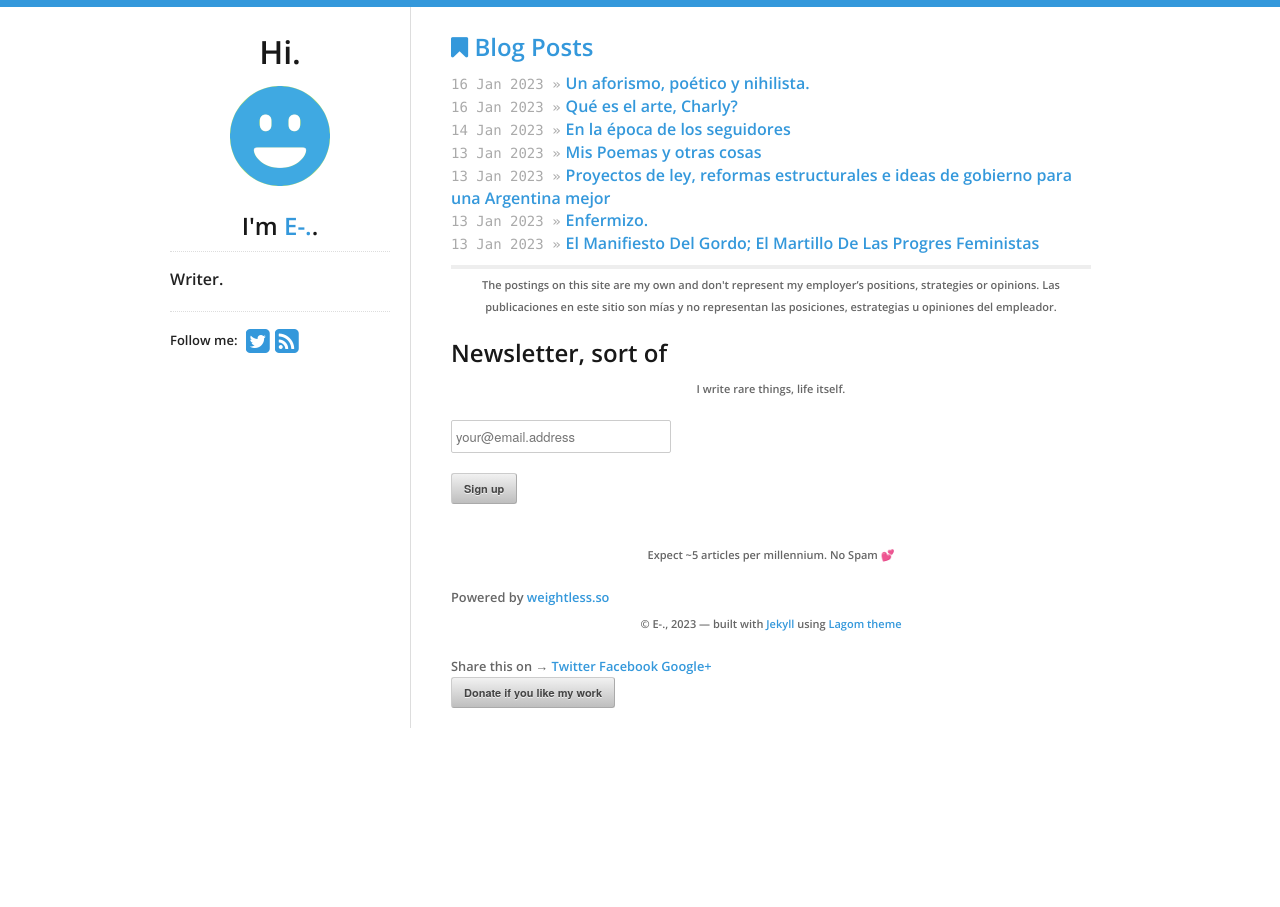
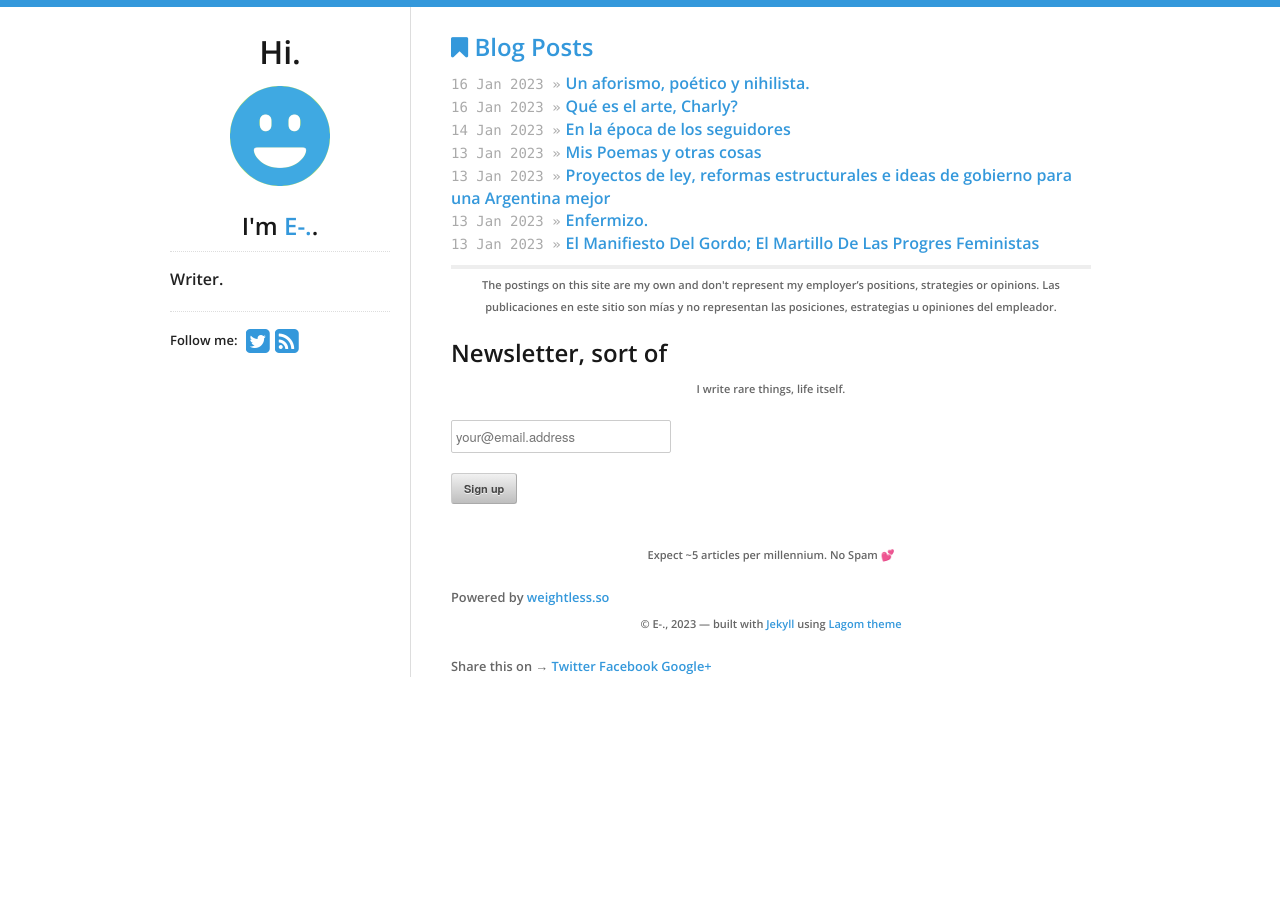
Before and after one commit to Mercyletter/ok, a Jekyll site: the page built from index.html, in a window 1280 px wide. Built offline with Jekyll 4.4.1, drawn with Linux system fonts in a browser that asks for light colours.

Commit message:
Update default.html

```diff
--- a/_layouts/default.html
+++ b/_layouts/default.html
@@ -30,7 +30,7 @@
       <div class="footer">
       {% include footer.html %}
       {% include share.html %}
-   <button name="Donations" onclick="https://donate.depay.com/2VIU5YVG2oCtJ7lkNm5l3W">Donate if you like my work</button>
+   <script src="/assets/js/donate.js"></script>
       </div>
     </div>
   </div>
```
